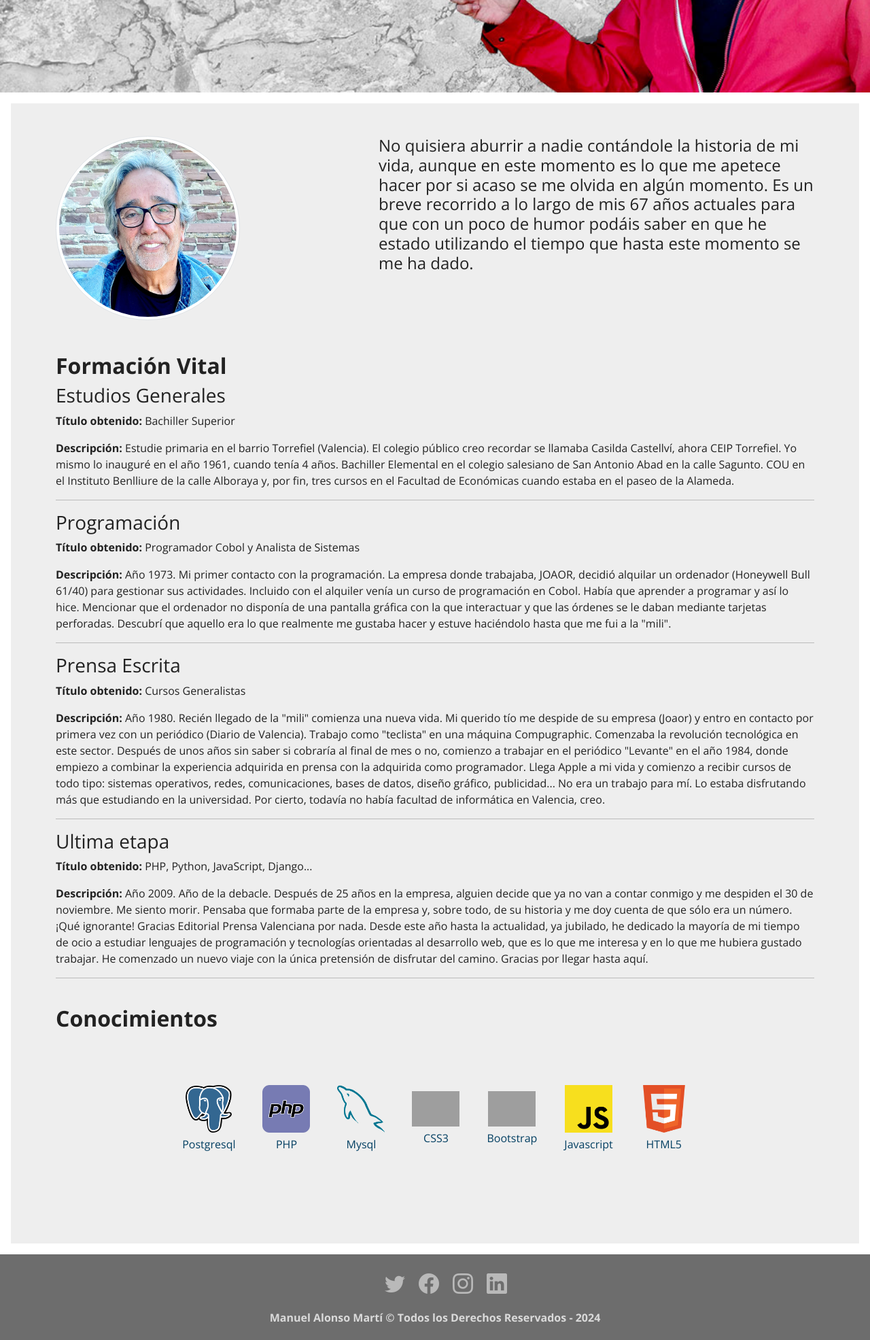
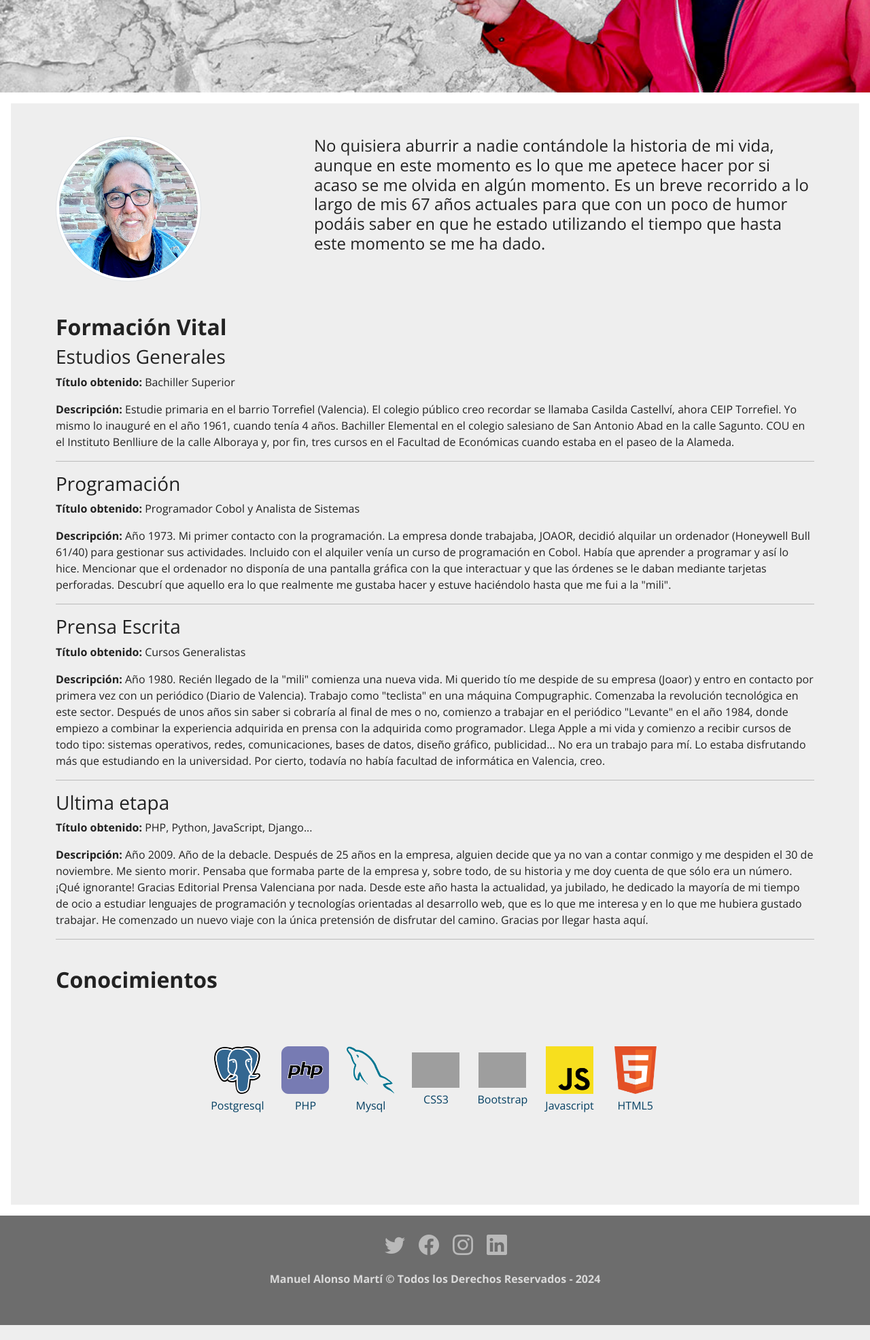
Before and after one commit to MAlonsoMA/Proyecto-Portafolio, a Django app: page /about/ in a window 1280 px wide. Shown: the part 423-2394 px from the top of the page at 68% size. After the commit the page ends 2372 px from the top, so only its background shows below. Run offline with Django 4.2, Linux system fonts and the light colour scheme; data comes from the database, SQL or seed files in the repository; both versions use the stored data as it was after the commit; some libraries are stand-ins or nearby versions; grey boxes are pictures that could not be loaded.

Commit message:
Cambio en el admin.py de about. Espero que sea el último

```diff
--- a/about/templates/about/about.html
+++ b/about/templates/about/about.html
@@ -24,13 +24,13 @@
 {% load static %}
 
 <div class="row d-flex">
-    <div class="col-5 offset-md-auto">
+    <div class="col-4 offset-md-auto">
         <img class="img-fluid img-thumbnail img-circle img-perfil" src={{BASE_DIR}}"/media/backgrounds/foto-perfil.jpg" alt="Foto de perfil">
     </div>
 
     {% for background in backgrounds %}
         {% if background.name == "about" %}
-        <div class="col-7">
+        <div class="col-8">
             <h4>{{background.sentence}}</h4>
         </div>
         {% endif %}
--- a/core/static/core/css/app.css
+++ b/core/static/core/css/app.css
@@ -121,8 +121,8 @@ y estaban en static/core/img */
 }
 
 .card__skills {
-    margin: 20px 10px;
-    padding: 20px 10px;
+    margin: 20px 5px;
+    padding: 20px 8px;
     max-height: 200px;
     border-radius: 5px;
     text-align: center;
```
Also changed, not shown: about/admin.py (+9 -3 lines), db.sqlite3.
